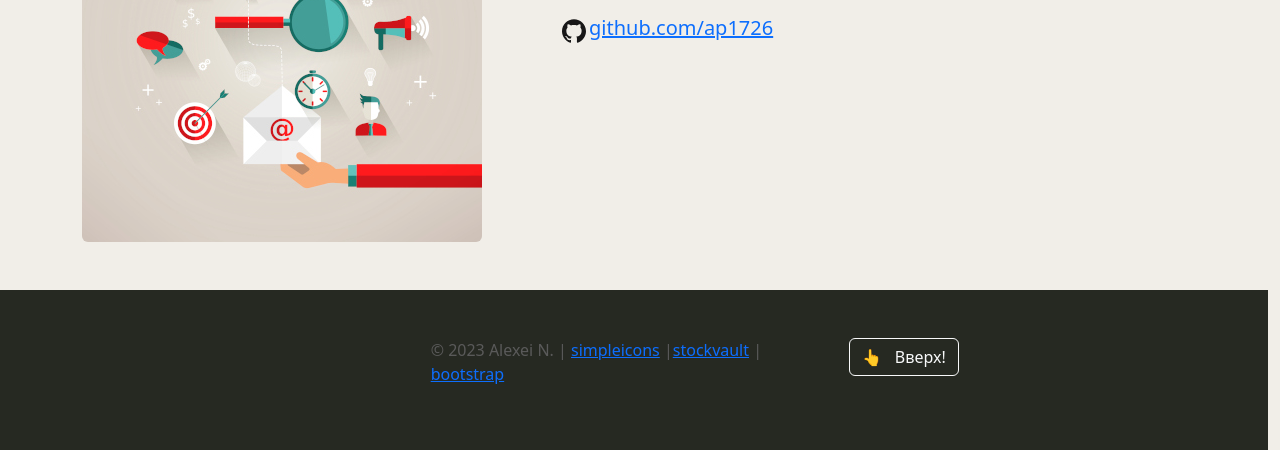
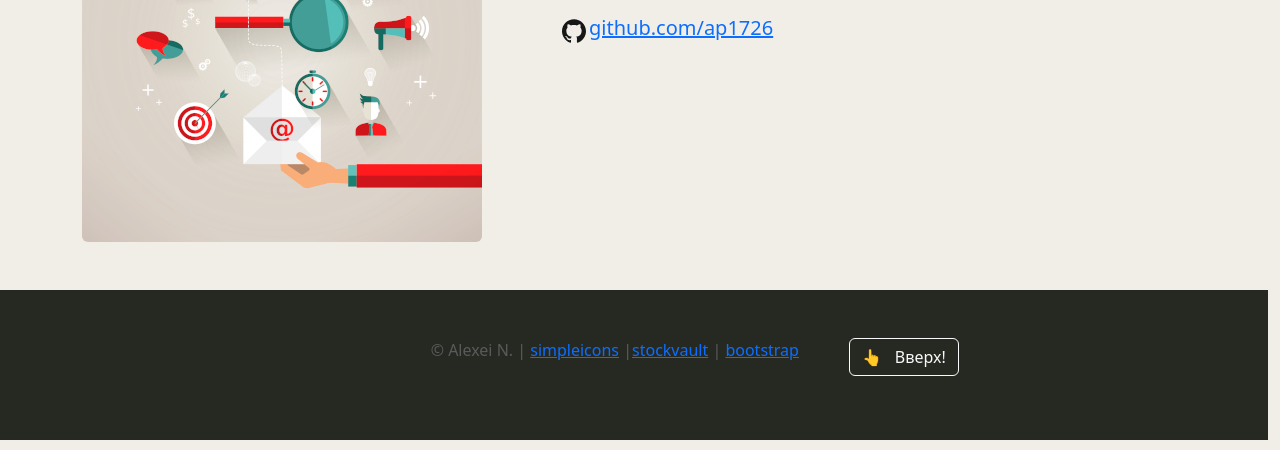
Before and after one commit to ap1726/ap1726.github.io, a plain HTML site: page index.html in a window 1280 px wide. Shown: the part 6648-7098 px from the top of the page. Drawn offline with nearby package versions, Linux system fonts and the light colour scheme.

Commit message:
remove year

```diff
--- a/index.html
+++ b/index.html
@@ -337,7 +337,7 @@
   <footer class="container-fluid row pt-5 pb-5 my-bg-vscode">
     <div class="col-lg-4"></div>
     <div class="col-lg-4">
-      <p>&copy; 2023 Alexei N. | <a href="https://simpleicons.org/">simpleicons</a> |<a href="https://www.stockvault.net/">stockvault</a> | <a href="https://getbootstrap.com/">bootstrap</a></p>
+      <p>&copy; Alexei N. | <a href="https://simpleicons.org/">simpleicons</a> |<a href="https://www.stockvault.net/">stockvault</a> | <a href="https://getbootstrap.com/">bootstrap</a></p>
     </div>
     <div class="col-lg-4">
       <p class="my-arrow-before"><a href="#" class="btn btn-outline-light text-decoration-none">&#128070; &nbsp; Вверх!</a></p>
```
